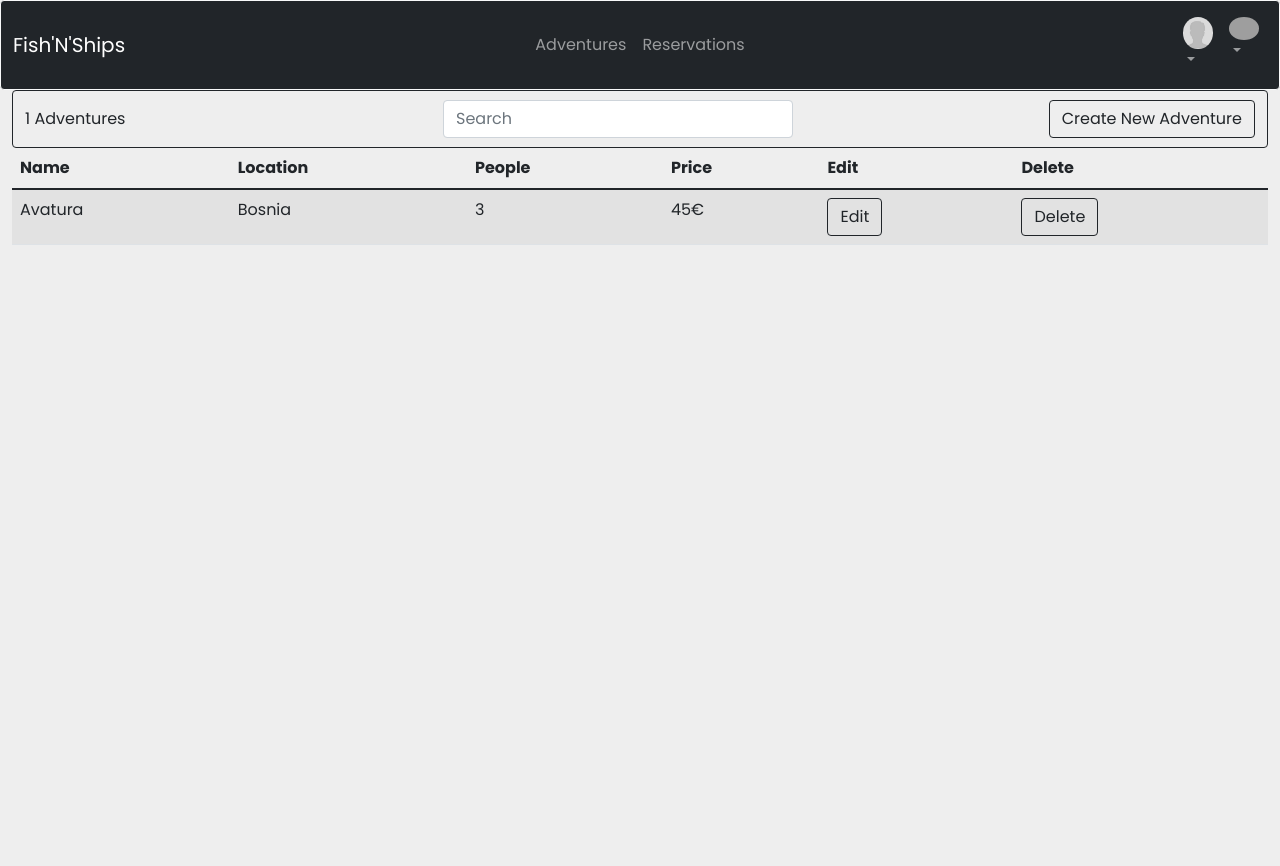
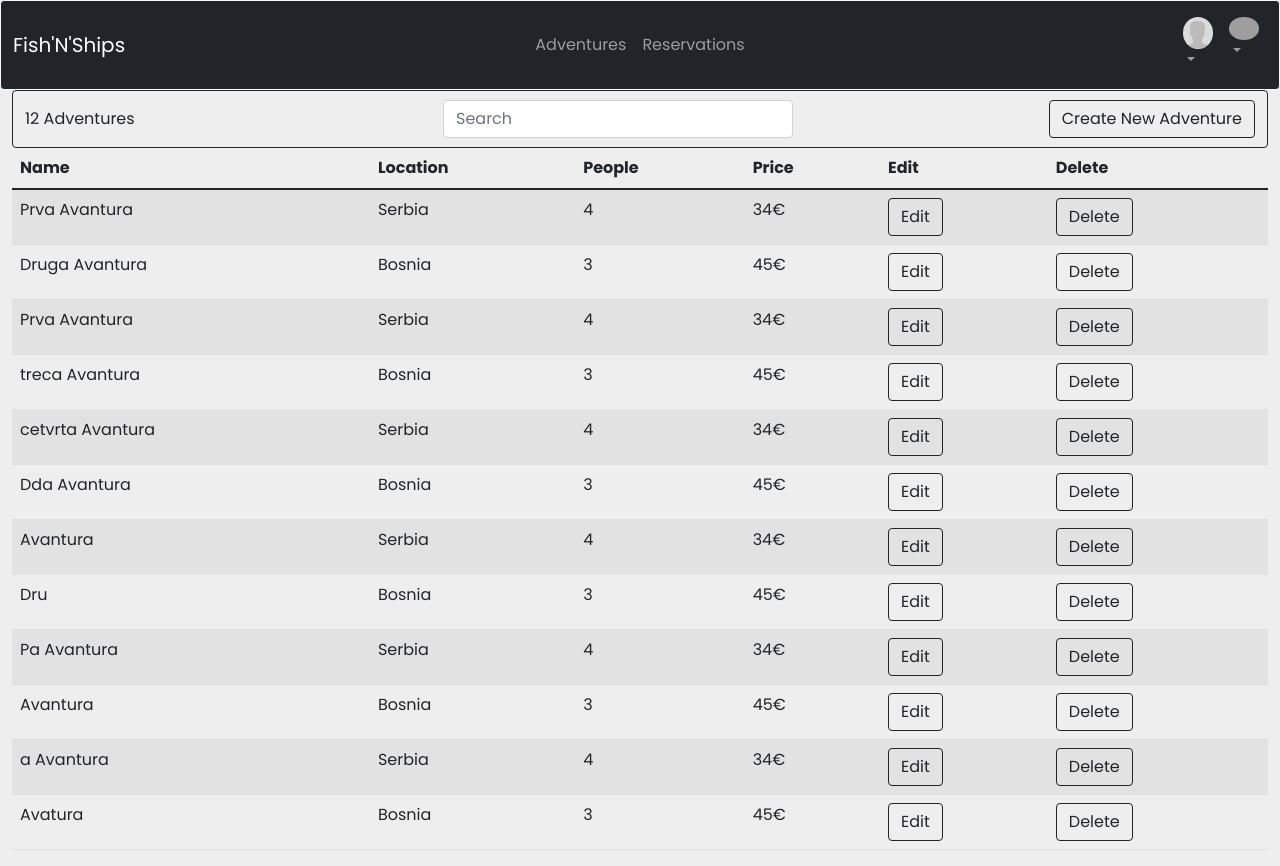
Before and after one commit to SteX266/mrs-isa, a React (Create React App) app in the folder frontend/: page /adventures in a window 1280 px wide. Before the commit the page ends 800 px from the top, so only its background shows below. Built offline with nearby package versions, Linux system fonts and the light colour scheme; grey boxes are pictures that could not be loaded.

Commit message:
#3.10.3.2 pretrazivanje avantura po nazivu

```diff
--- a/frontend/src/components/InstructorAdventureView.jsx
+++ b/frontend/src/components/InstructorAdventureView.jsx
@@ -17,6 +17,17 @@ export default function  InstructorAdventureView () {
                     {id: 11, name: "a Avantura", location : "Serbia", people: 4,  price: 34},
                     {id: 12, name: " Avatura", location : "Bosnia", people: 3,price: 45}]);
     const [searchAdventures ,setSearchAdventures] = React.useState([
+                {id: 1, name: "Prva Avantura", location : "Serbia", people: 4,  price: 34},
+                {id: 2, name: "Druga Avantura", location : "Bosnia", people: 3,price: 45},
+                {id: 3, name: "Prva Avantura", location : "Serbia", people: 4,  price: 34},
+                {id: 4, name: "treca Avantura", location : "Bosnia", people: 3,price: 45},
+                {id: 5, name: "cetvrta Avantura", location : "Serbia", people: 4,  price: 34},
+                {id: 6, name: "Dda Avantura", location : "Bosnia", people: 3,price: 45},
+                {id: 7, name: " Avantura", location : "Serbia", people: 4,  price: 34},
+                {id: 8, name: "Dru", location : "Bosnia", people: 3,price: 45},
+                {id: 9, name: "Pa Avantura", location : "Serbia", people: 4,  price: 34},
+                {id: 10, name: " Avantura", location : "Bosnia", people: 3,price: 45},
+                {id: 11, name: "a Avantura", location : "Serbia", people: 4,  price: 34},
                 {id: 12, name: " Avatura", location : "Bosnia", people: 3,price: 45}]);
 
     function searchFieldChanged(event){
```
